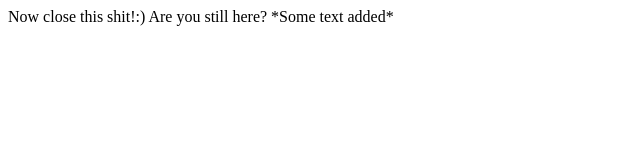
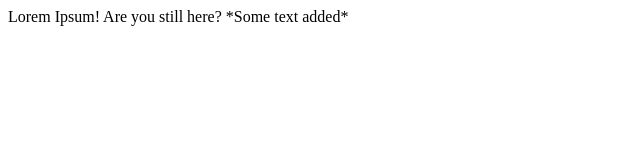
Before and after one commit to Murashka/first-repository, a plain HTML site: page index.html in a window 1280 px wide. Shown: the whole page, without its empty margins (0-640 px from the left). Drawn offline with Linux system fonts and the light colour scheme.

Commit message:
third commit

```diff
--- a/index.html
+++ b/index.html
@@ -4,7 +4,7 @@
 	<title>Hey there!</title>
 </head>
 <body>
-<p1>Now close this shit!:)</p1>
+<p1>Lorem Ipsum!</p1>
 <p2> Are you still here?</p2>
 <p3>*Some text added*</p3>
 </body>
```
